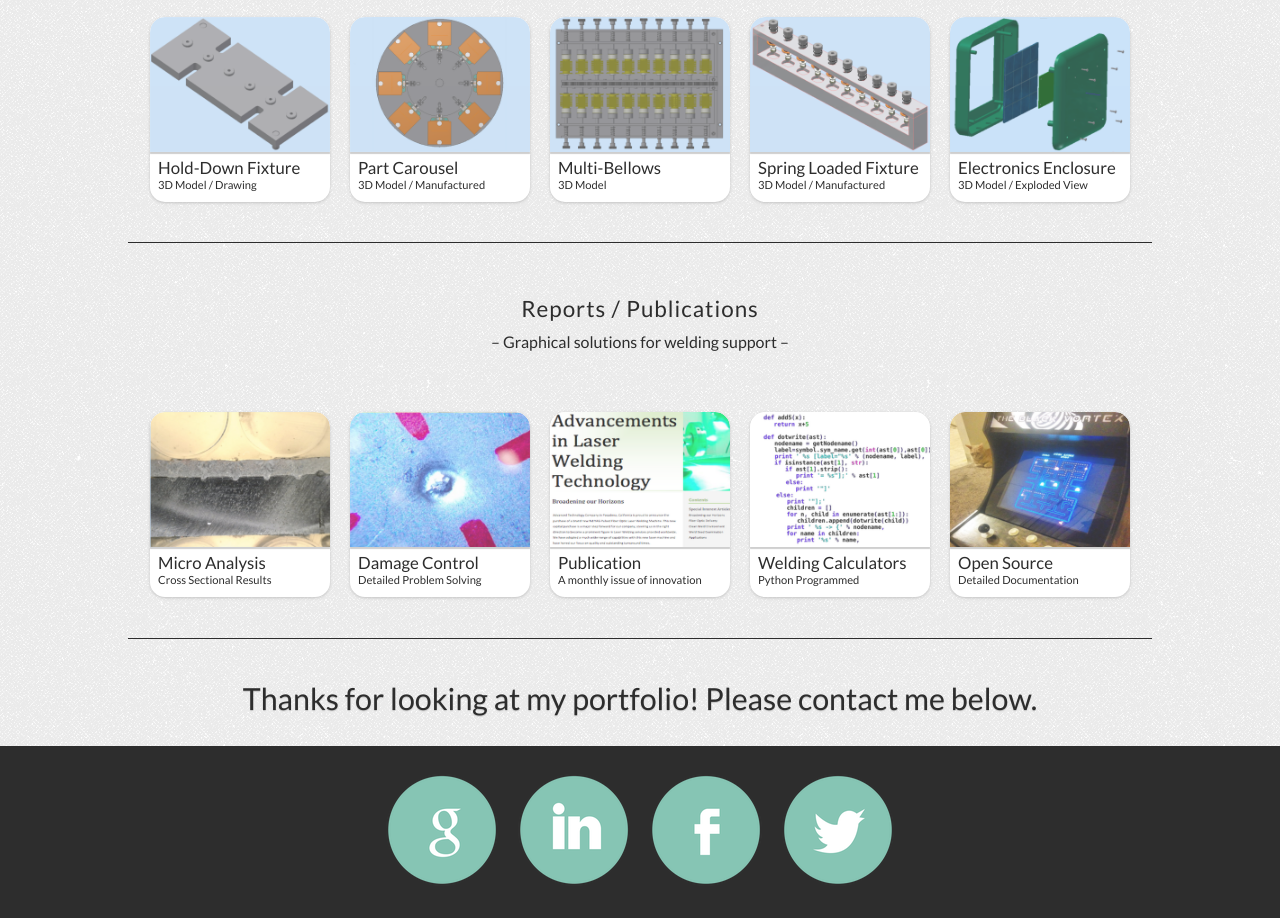
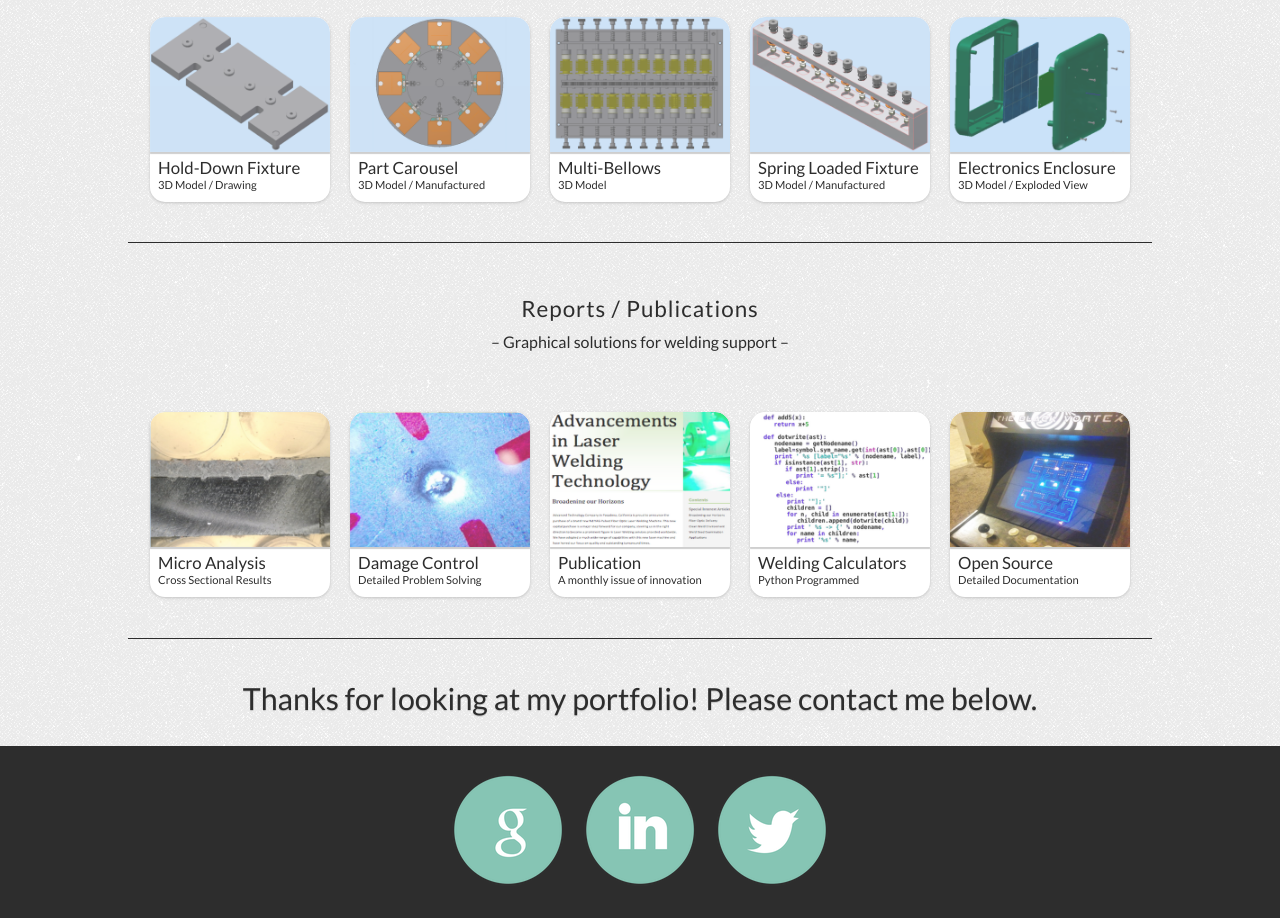
Before and after one commit to braydendevito/braydendevito.github.io, a plain HTML site: page index.html in a window 1280 px wide. Shown: the part 1185-2103 px from the top of the page. Drawn offline with nearby package versions, Linux system fonts and the light colour scheme.

Commit message:
took FB out

```diff
--- a/index.html
+++ b/index.html
@@ -195,8 +195,6 @@
         <a href="https://www.linkedin.com/pub/brayden-devito/92/a17/a96">
         <img src="images/work/thumbs/social/li.ico"></a>
 
-        <a href="https://www.facebook.com/braydendevito">
-        <img src="images/work/thumbs/social/f.ico"></a>
 
         <a href="https://twitter.com/braydendevito">
         <img src="images/work/thumbs/social/t.ico"></a>
```
